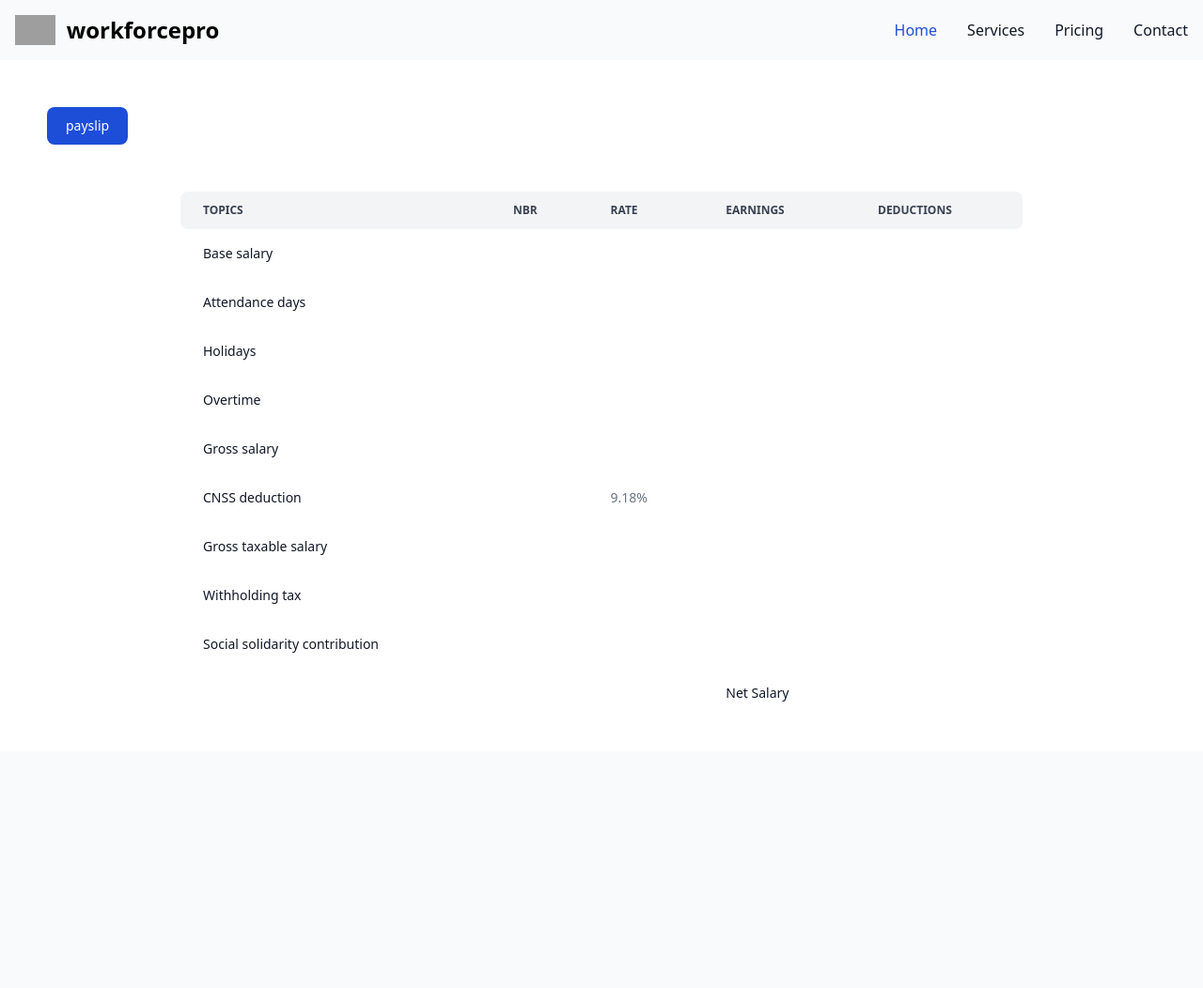
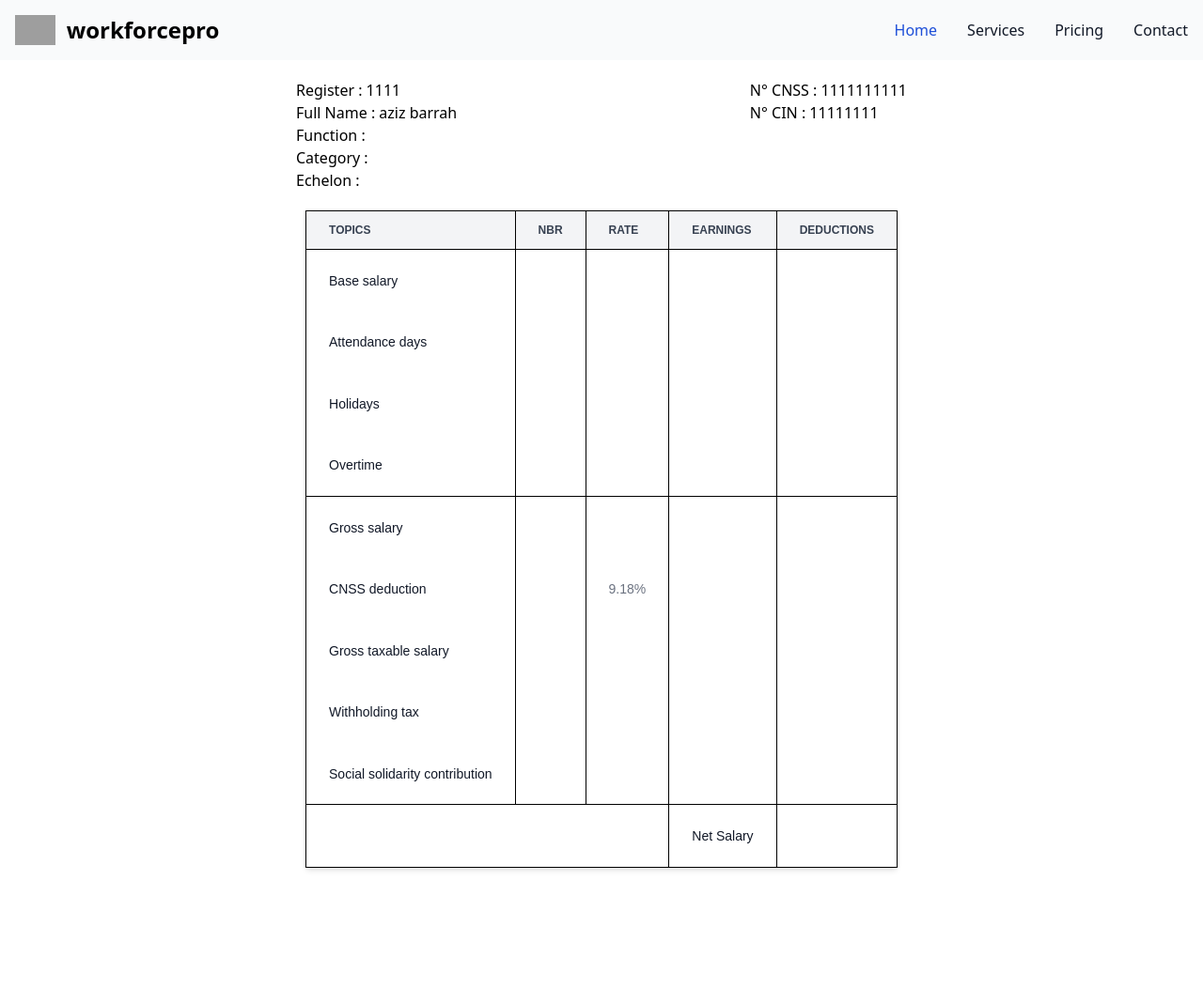
Before and after one commit to HsounaHub/Python_Project_2023, a Flask app: template flask_app/templates/payslip_view.html in a window 1280 px wide. Shown: the whole page at 94% size. Before the commit the page ends 747 px from the top, so only its background shows below. Run offline with Flask 3, Linux system fonts and the light colour scheme; the template is opened without the code that fills it, so the values that code supplies are empty; some libraries are stand-ins or nearby versions; grey boxes are pictures that could not be loaded.

Commit message:
show payslip formatting

```diff
--- a/flask_app/templates/payslip_view.html
+++ b/flask_app/templates/payslip_view.html
@@ -5,7 +5,25 @@
     <meta http-equiv="X-UA-Compatible" content="IE=edge">
     <meta name="viewport" content="width=device-width, initial-scale=1.0">
     <script src="https://cdn.tailwindcss.com"></script>
+<style>
+table {
+  font-family: arial, sans-serif;
+  border-collapse: collapse;
+  width: 100%;
+}
 
+
+
+td, th {
+  border: 1px solid black;
+  text-align: left;
+  padding: 8px;
+;
+
+}
+
+
+</style>
     <title>payslip view</title>
 </head>
 <body>
@@ -42,11 +60,22 @@
 
     <!-- ===================================================== -->
 
-<button type="button" style="margin: 50px;" class="focus:outline-none text-white bg-blue-700 hover:bg-blue-800 focus:ring-4 focus:ring-purple-300 font-medium rounded-lg text-sm px-5 py-2.5 mb-2 dark:bg-purple-600 dark:hover:bg-purple-700 dark:focus:ring-purple-900">payslip</button>
-
-<div style="width: 70%; margin: auto;"  class="relative overflow-x-auto">
-    <table class="w-full text-sm text-left text-gray-500 dark:text-gray-400">
-        <thead class="text-xs text-gray-700 uppercase bg-gray-100 dark:bg-gray-700 dark:text-gray-400">
+<div style= "margin-bottom: 10%; width: 100%; margin: auto; "  class="relative overflow-x-auto">
+<div style="padding-top: 20px ;padding-bottom: 20px ; margin: auto; width: 650px; display: flex; justify-content: space-between;">
+    <div>
+        <h1>Register : 1111</h1>
+        <h1>Full Name : aziz barrah</h1>
+        <h1>Function : </h1>
+        <h1>Category : </h1>
+        <h1>Echelon : </h1>
+    </div>
+    <div>
+        <h1>N° CNSS : 1111111111</h1>
+        <h1>N° CIN : 11111111</h1>
+    </div>
+</div>
+    <table style="margin: auto; margin-bottom: 10%; width: 10%; height: 700px;" class=" shadow-md w-full text-sm text-left text-gray-500 ">
+        <thead style="border-radius: 0px;" class=" text-xs text-gray-700 uppercase bg-gray-100 ">
             <tr>
                 <th scope="col" class="px-6 py-3 rounded-l-lg">
                     Topics
@@ -66,173 +95,173 @@
             </tr>
         </thead>
         <tbody>
-            <tr class="bg-white dark:bg-gray-800">
-                <th scope="row" class="px-6 py-4 font-medium text-gray-900 whitespace-nowrap dark:text-white">
+            <tr  class="bg-white ">
+                <th style="border-right: none; border-bottom: none; border-top: none; " scope="row" class="px-6 py-4 font-medium text-gray-900 whitespace-nowrap ">
                     Base salary
                 </th>
-                <td class="px-6 py-4">
+                <td style="border-right: none; border-bottom: none; border-top: none; " class="px-6 py-4">
 
                 </td>
-                <td class="px-6 py-4">
+                <td style="border-right: none; border-bottom: none; border-top: none; " class="px-6 py-4">
 
                 </td>
-                <td class="px-6 py-4">
+                <td style="border-right: none; border-bottom: none; border-top: none; " class="px-6 py-4">
                     {{payslip.base_salary}}
                 </td>
-                <td class="px-6 py-4">
+                <td style=" border-bottom: none; border-top: none; " class="px-6 py-4">
 
                 </td>
             </tr>
-            <tr class="bg-white dark:bg-gray-800">
-                <th scope="row" class="px-6 py-4 font-medium text-gray-900 whitespace-nowrap dark:text-white">
+            <tr class="bg-white ">
+                <th style="border-right: none; border-bottom: none; border-top: none; "  scope="row" class="px-6 py-4 font-medium text-gray-900 whitespace-nowrap ">
                     Attendance days
                 </th>
-                <td class="px-6 py-4">
+                <td style="border-right: none; border-bottom: none; border-top: none; " class="px-6 py-4">
                     {{26-payslip.missed_days}}
                 </td>
-                <td class="px-6 py-4">
+                <td style="border-right: none; border-bottom: none; border-top: none; " class="px-6 py-4">
 
                 </td>
-                <td class="px-6 py-4">
+                <td style="border-right: none; border-bottom: none; border-top: none; " class="px-6 py-4">
 
                 </td>
-                <td class="px-6 py-4">
+                <td style=" border-bottom: none; border-top: none; " class="px-6 py-4">
 
                 </td>
             </tr>
-            <tr class="bg-white dark:bg-gray-800">
-                <th scope="row" class="px-6 py-4 font-medium text-gray-900 whitespace-nowrap dark:text-white">
+            <tr class="bg-white ">
+                <th style="border-right: none; border-bottom: none; border-top: none; " scope="row" class="px-6 py-4 font-medium text-gray-900 whitespace-nowrap ">
                     Holidays
                 </th>
-                <td class="px-6 py-4">
+                <td style="border-right: none; border-bottom: none; border-top: none; " class="px-6 py-4">
                     {{payslip.missed_days}}
                 </td>
-                <td class="px-6 py-4">
+                <td style="border-right: none; border-bottom: none; border-top: none; " class="px-6 py-4">
 
                 </td>
-                <td class="px-6 py-4">
+                <td style="border-right: none; border-bottom: none; border-top: none; " class="px-6 py-4">
 
                 </td>
-                <td class="px-6 py-4">
+                <td style=" border-bottom: none; border-top: none; " class="px-6 py-4">
 
                 </td>
             </tr>
-            <tr class="bg-white dark:bg-gray-800">
-                <th scope="row" class="px-6 py-4 font-medium text-gray-900 whitespace-nowrap dark:text-white">
+            <tr class="bg-white ">
+                <th style="border-right: none; border-bottom: none; border-top: none; " scope="row" class="px-6 py-4 font-medium text-gray-900 whitespace-nowrap ">
                     Overtime
                 </th>
-                <td class="px-6 py-4">
+                <td style="border-right: none; border-top: none; " class="px-6 py-4">
                     {{payslip.overtime}}
                 </td>
-                <td class="px-6 py-4">
+                <td style="border-right: none;  border-top: none; " class="px-6 py-4">
 
                 </td>
-                <td class="px-6 py-4">
+                <td style="border-right: none;  border-top: none; " class="px-6 py-4">
 
                 </td>
-                <td class="px-6 py-4">
+                <td style="  border-top: none; " class="px-6 py-4">
 
                 </td>
             </tr>
-            <tr class="bg-white dark:bg-gray-800">
-                <th scope="row" class="px-6 py-4 font-medium text-gray-900 whitespace-nowrap dark:text-white">
+            <tr class="bg-white ">
+                <th style="border-right: none; border-bottom: none; " scope="row" class="px-6 py-4 font-medium text-gray-900 whitespace-nowrap ">
                     Gross salary
                 </th>
-                <td class="px-6 py-4">
+                <td style="border-right: none; border-bottom: none; border-top: none; " class="px-6 py-4">
 
                 </td>
-                <td class="px-6 py-4">
+                <td style="border-right: none; border-bottom: none; border-top: none; " class="px-6 py-4">
 
                 </td>
-                <td class="px-6 py-4">
+                <td style="border-right: none; border-bottom: none; border-top: none; " class="px-6 py-4">
                     {{payslip.brut}}
                 </td>
-                <td class="px-6 py-4">
+                <td style="border-bottom: none; border-top: none; " class="px-6 py-4">
 
                 </td>
             </tr>
-            <tr class="bg-white dark:bg-gray-800">
-                <th scope="row" class="px-6 py-4 font-medium text-gray-900 whitespace-nowrap dark:text-white">
+            <tr class="bg-white ">
+                <th style="border-right: none; border-bottom: none; border-top: none; " scope="row" class="px-6 py-4 font-medium text-gray-900 whitespace-nowrap ">
                     CNSS deduction
                 </th>
-                <td class="px-6 py-4">
+                <td style="border-right: none; border-bottom: none; border-top: none; " class="px-6 py-4">
                     {{payslip.brut}}
                 </td>
-                <td class="px-6 py-4">
+                <td style="border-right: none; border-bottom: none; border-top: none; " class="px-6 py-4">
                     9.18%
                 </td>
-                <td class="px-6 py-4">
+                <td style="border-right: none; border-bottom: none; border-top: none; " class="px-6 py-4">
 
                 </td>
-                <td class="px-6 py-4">
+                <td style=" border-bottom: none; border-top: none; " class="px-6 py-4">
                     {{payslip.cnss}}
                 </td>
             </tr>
-            <tr class="bg-white dark:bg-gray-800">
-                <th scope="row" class="px-6 py-4 font-medium text-gray-900 whitespace-nowrap dark:text-white">
+            <tr class="bg-white ">
+                <th style="border-right: none; border-bottom: none; border-top: none; " scope="row" class="px-6 py-4 font-medium text-gray-900 whitespace-nowrap ">
                     Gross taxable salary
                 </th>
-                <td class="px-6 py-4">
+                <td style="border-right: none; border-bottom: none; border-top: none; " class="px-6 py-4">
 
                 </td>
-                <td class="px-6 py-4">
+                <td style="border-right: none; border-bottom: none; border-top: none; " class="px-6 py-4">
 
                 </td>
-                <td class="px-6 py-4">
+                <td style="border-right: none; border-bottom: none; border-top: none; " class="px-6 py-4">
                     {{payslip.imposable}}
                 </td>
-                <td class="px-6 py-4">
+                <td style=" border-bottom: none; border-top: none; " class="px-6 py-4">
 
                 </td>
             </tr>
-            <tr class="bg-white dark:bg-gray-800">
-                <th scope="row" class="px-6 py-4 font-medium text-gray-900 whitespace-nowrap dark:text-white">
+            <tr class="bg-white ">
+                <th style="border-right: none; border-bottom: none; border-top: none; " scope="row" class="px-6 py-4 font-medium text-gray-900 whitespace-nowrap ">
                     Withholding tax
                 </th>
-                <td class="px-6 py-4">
+                <td style="border-right: none; border-bottom: none; border-top: none; " class="px-6 py-4">
                     {{payslip.imposable}}
                 </td>
-                <td class="px-6 py-4">
+                <td style="border-right: none; border-bottom: none; border-top: none; " class="px-6 py-4">
 
                 </td>
-                <td class="px-6 py-4">
+                <td style="border-right: none; border-bottom: none; border-top: none; " class="px-6 py-4">
 
                 </td>
-                <td class="px-6 py-4">
+                <td style=" border-bottom: none; border-top: none; " class="px-6 py-4">
                     {{payslip.retenue}}
                 </td>
             </tr>
-            <tr class="bg-white dark:bg-gray-800">
-                <th scope="row" class="px-6 py-4 font-medium text-gray-900 whitespace-nowrap dark:text-white">
+            <tr class="bg-white ">
+                <th style="border-right: none; border-bottom: none; border-top: none; " scope="row" class="px-6 py-4 font-medium text-gray-900 whitespace-nowrap ">
                     Social solidarity contribution
                 </th>
-                <td class="px-6 py-4">
+                <td style="border-right: none; border-bottom: none; border-top: none; " class="px-6 py-4">
 
                 </td>
-                <td class="px-6 py-4">
+                <td style="border-right: none; border-bottom: none; border-top: none; " class="px-6 py-4">
 
                 </td>
-                <td class="px-6 py-4">
+                <td style="border-right: none; border-bottom: none; border-top: none; " class="px-6 py-4">
 
                 </td>
-                <td class="px-6 py-4">
+                <td style=" border-bottom: none; border-top: none; " class="px-6 py-4">
                     {{payslip.sociale}}
                 </td>
             </tr>
-            <tr class="bg-white dark:bg-gray-800">
-                <th scope="row" class="px-6 py-4 font-medium text-gray-900 whitespace-nowrap dark:text-white">
+            <tr class="bg-white ">
+                <th style="border-right: none;   " scope="row" class="px-6 py-4 font-medium text-gray-900 whitespace-nowrap ">
 
                 </th>
-                <td class="px-6 py-4">
+                <td style="border-right: none; border-left: none ;  "  class="px-6 py-4">
 
                 </td>
-                <td class="px-6 py-4">
+                <td style="border-right: none; border-left: none ; " class="px-6 py-4">
 
                 </td>
-                <th scope="row" class="px-6 py-4 font-medium text-gray-900 whitespace-nowrap dark:text-white">
+                <th scope="row" class="px-6 py-4 font-medium text-gray-900 whitespace-nowrap ">
                     Net Salary
                 </th>
-                <td class="px-6 py-4">
+                <td  class="px-6 py-4">
                     {{payslip.net}}
                 </td>
             </tr>
@@ -241,5 +270,6 @@
 </div>
 
 
+
 </body>
 </html>
```
Also changed, not shown: flask_app/models/payslip.py (+4 -4 lines).
